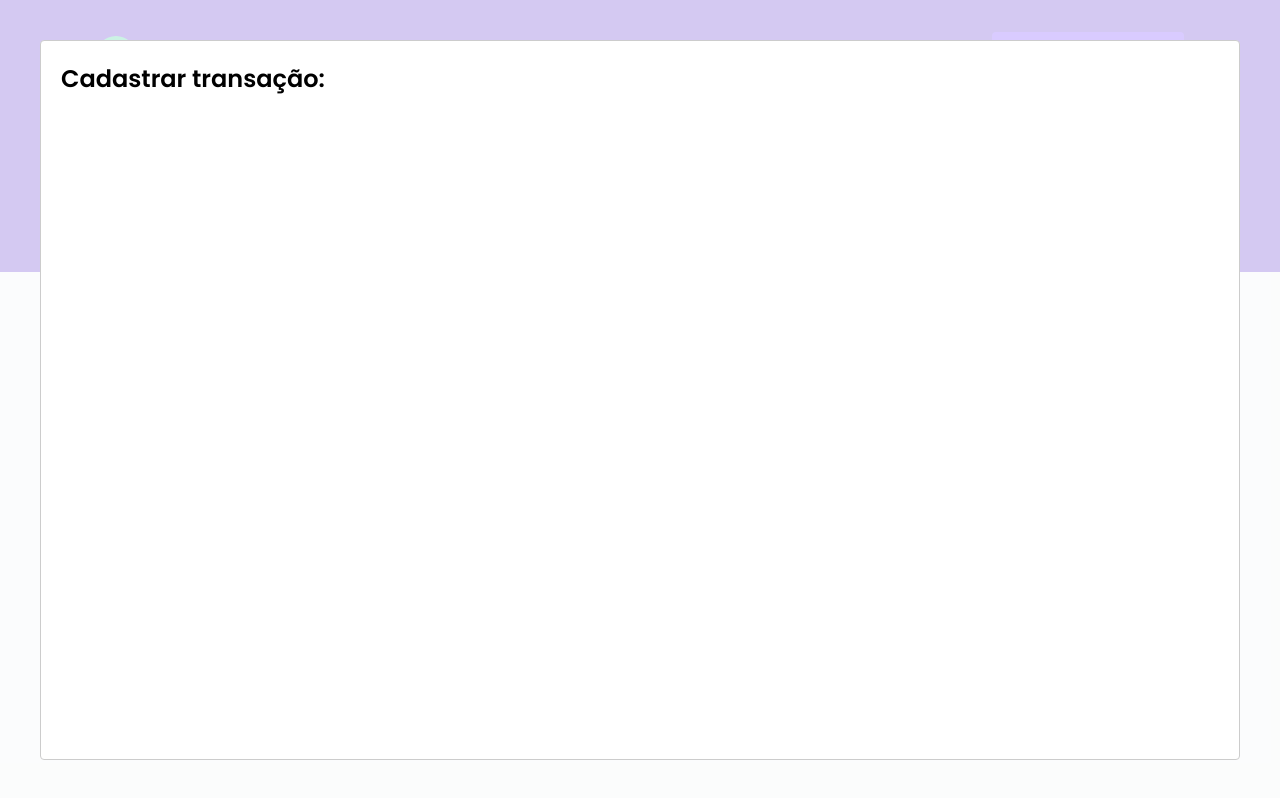
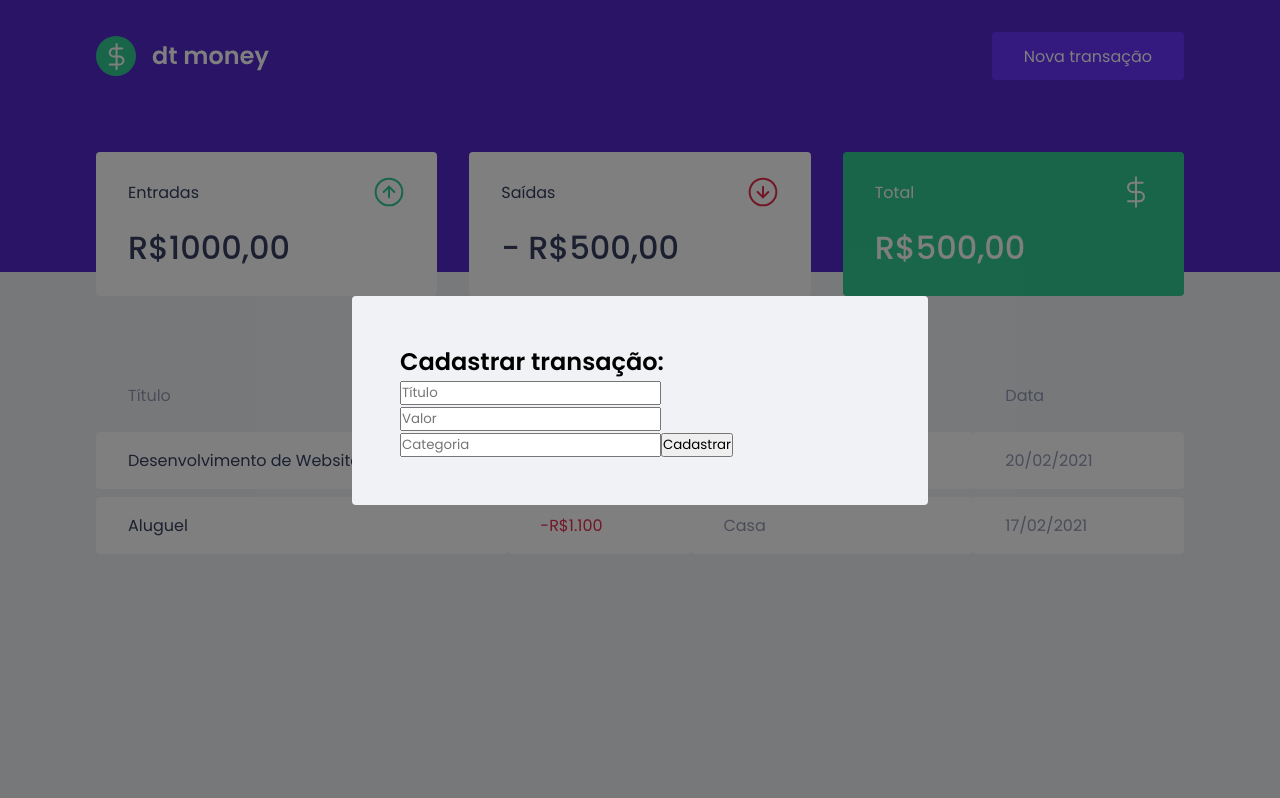
Before and after one commit to GabrielNogueiraBR/ignite-reactjs-chatper-ii-dtmoney, a React (Create React App) app: page / in a window 1280 px wide. Both pictures are taken after a click on the button "Nova transação". Built offline with nearby package versions, Linux system fonts and the light colour scheme; no server answers; what miragejs would draw is missing.

Commit message:
form structure

```diff
--- a/src/components/NewTransactionModal/index.tsx
+++ b/src/components/NewTransactionModal/index.tsx
@@ -1,17 +1,31 @@
-import Modal from "react-modal"
+import Modal from "react-modal";
+import { Container } from "./styles";
 
 interface NewTransactionModalProps {
-  isOpen: boolean
-  onRequestClose: () => void
+  isOpen: boolean;
+  onRequestClose: () => void;
 }
 
-export function NewTransactionModal({isOpen, onRequestClose}: NewTransactionModalProps) {
+export function NewTransactionModal({
+  isOpen,
+  onRequestClose,
+}: NewTransactionModalProps) {
   return (
     <Modal
       isOpen={isOpen}
       onRequestClose={onRequestClose}
+      overlayClassName="react-modal-overlay"
+      className="react-modal-content"
     >
-      <h2>Cadastrar transação:</h2>
+      <Container>
+        <h2>Cadastrar transação:</h2>
+
+        <input placeholder="Título" />
+        <input type="number" placeholder="Valor" />
+        <input placeholder="Categoria" />
+
+        <button type="submit">Cadastrar</button>
+      </Container>
     </Modal>
   );
 }
--- a/src/components/NewTransactionModal/styles.ts
+++ b/src/components/NewTransactionModal/styles.ts
@@ -1 +1,6 @@
 import styled from "styled-components";
+
+export const Container = styled.form`
+
+
+`
--- a/src/styles/global.ts
+++ b/src/styles/global.ts
@@ -50,4 +50,27 @@
     opacity: 0.6;
     cursor: not-allowed;
   }
+
+  .react-modal-overlay {
+    background: rgba(0,0,0, 0.5);
+
+    position: fixed;
+    top: 0;
+    bottom: 0;
+    right: 0;
+    left: 0;
+
+    display: flex;
+    align-items: center;
+    justify-content: center;
+  }
+
+  .react-modal-content {
+    width: 100%;
+    max-width: 576px;
+    background: var(--background);
+    padding: 3rem;
+    position: relative;
+    border-radius: 0.25rem;
+  }
 `
```
